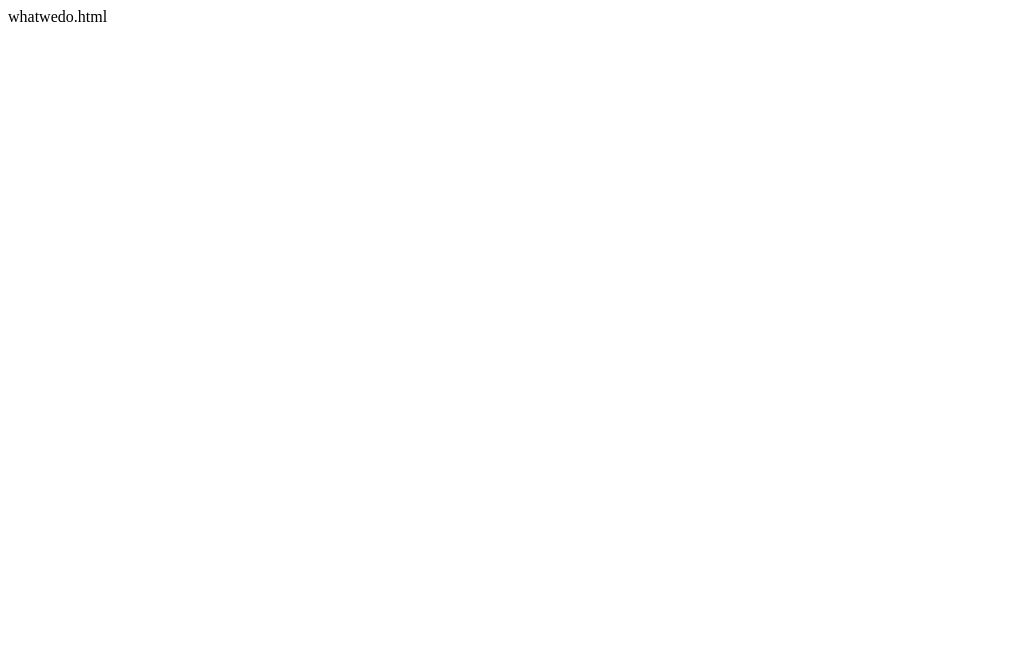
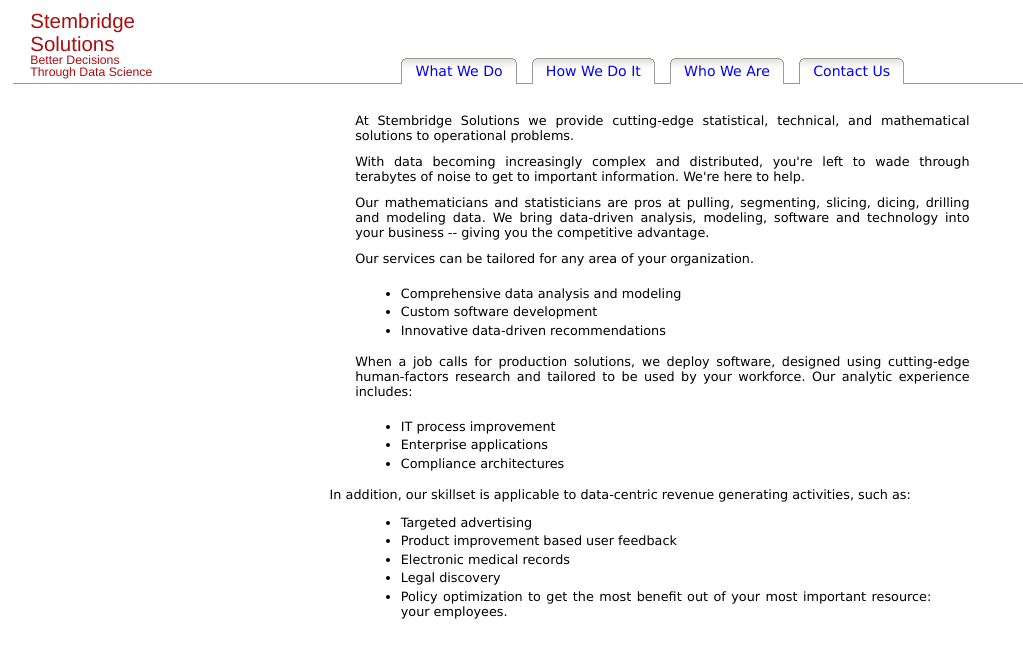
Before and after one commit to sode0097/stembridge, a plain HTML site: page index.html in a window 1280 px wide. Shown: the whole page, without its empty margins (0-1023 px from the left). Drawn offline with Linux system fonts and the light colour scheme.

Commit message:
Well, shit. We've been mispelling Stembridge as Stembrdidge. Fixed.

```diff
--- a/index.html
+++ b/index.html
@@ -1 +1,68 @@
-whatwedo.html
+<HTML>
+  <HEAD>
+
+    <TITLE>Stembridge Solutions</TITLE>
+    <link href="style.css" rel="stylesheet" type="text/css" />
+
+  </HEAD>
+
+
+  <BODY id="body">
+    <div id="navigation">
+      <ul>
+        <li><a href="whatwedo.html"><span>What We Do</span></a></li>
+        <li><a href="howwedoit.html"><span>How We Do It</span></a></li>
+        <li><a href="whoweare.html"><span>Who We Are</span></a></li>
+        <li class="last"><a href="contact.html"><span>Contact Us</span></a></li>
+      </ul>
+    </div>
+
+    <div id="navmenu">
+      Stembridge Solutions
+      <p>Better Decisions<br>Through Data Science</p>
+    </div>
+
+    <div id="content">
+      <p>At Stembridge Solutions we provide cutting-edge statistical, technical, and mathematical solutions to operational problems.
+
+	  <p>With data becoming increasingly complex and distributed, you're left to
+		wade through terabytes of noise to get to important information. We're here
+		to help.
+
+	  <p>Our mathematicians and statisticians are pros at pulling, segmenting,
+		slicing, dicing, drilling and modeling data. We bring data-driven analysis,
+		modeling, software and technology into your business -- giving you the
+		competitive advantage.
+
+		<!--<p>*Services*-->
+
+	  <p>Our services can be tailored for any area of your organization.
+		<ul>
+		  <li>Comprehensive data analysis and modeling</li>
+		  <li>Custom software development</li>
+		  <li>Innovative data-driven recommendations</li>
+		</ul>
+
+	  <p>When a job calls for production solutions, we deploy software, designed
+		using cutting-edge human-factors research and tailored to be used by your
+		workforce. Our analytic experience includes:
+		<ul>
+		  <li>IT process improvement</li>
+		  <li>Enterprise applications</li>
+		  <li>Compliance architectures</li>
+		</ul>
+		In addition, our skillset is applicable to data-centric revenue generating activities, such as:
+		<ul>
+		  <li>Targeted advertising</li>
+		  <li>Product improvement based user feedback</li>
+		  <li>Electronic medical records</li>
+		  <li>Legal discovery</li>
+		  <li>Policy optimization to get the most benefit out of your most important
+			resource: your employees.</li>
+		</ul>
+	</div>
+
+
+  </BODY>
+
+</HTML>
```
Also changed, not shown: contact.html (+1 -1 lines), howwedoit.html (+1 -1 lines), old.index.html (+1 -1 lines), whatwedo.html (+1 -1 lines), whoweare.html (+1 -1 lines).
